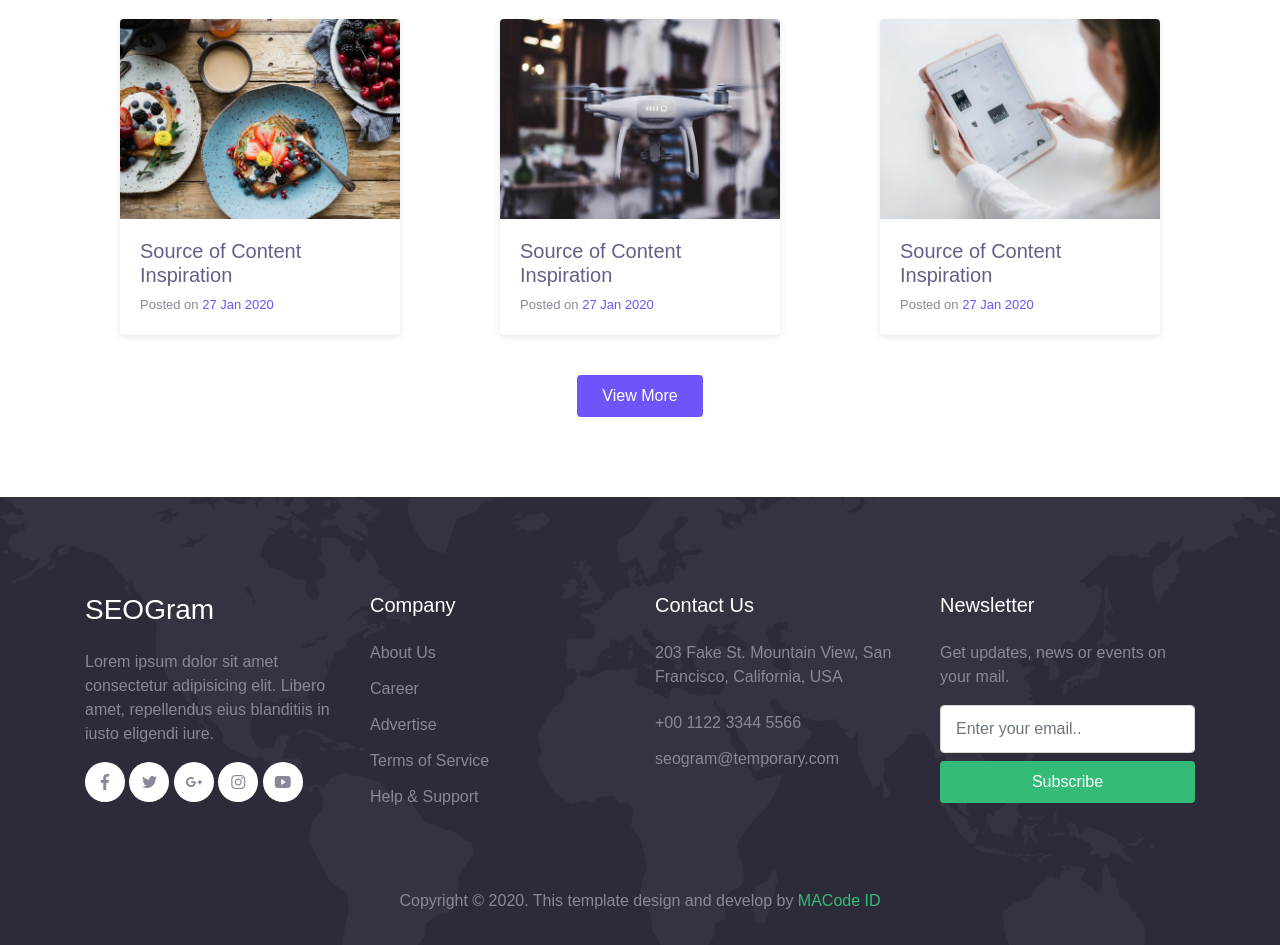
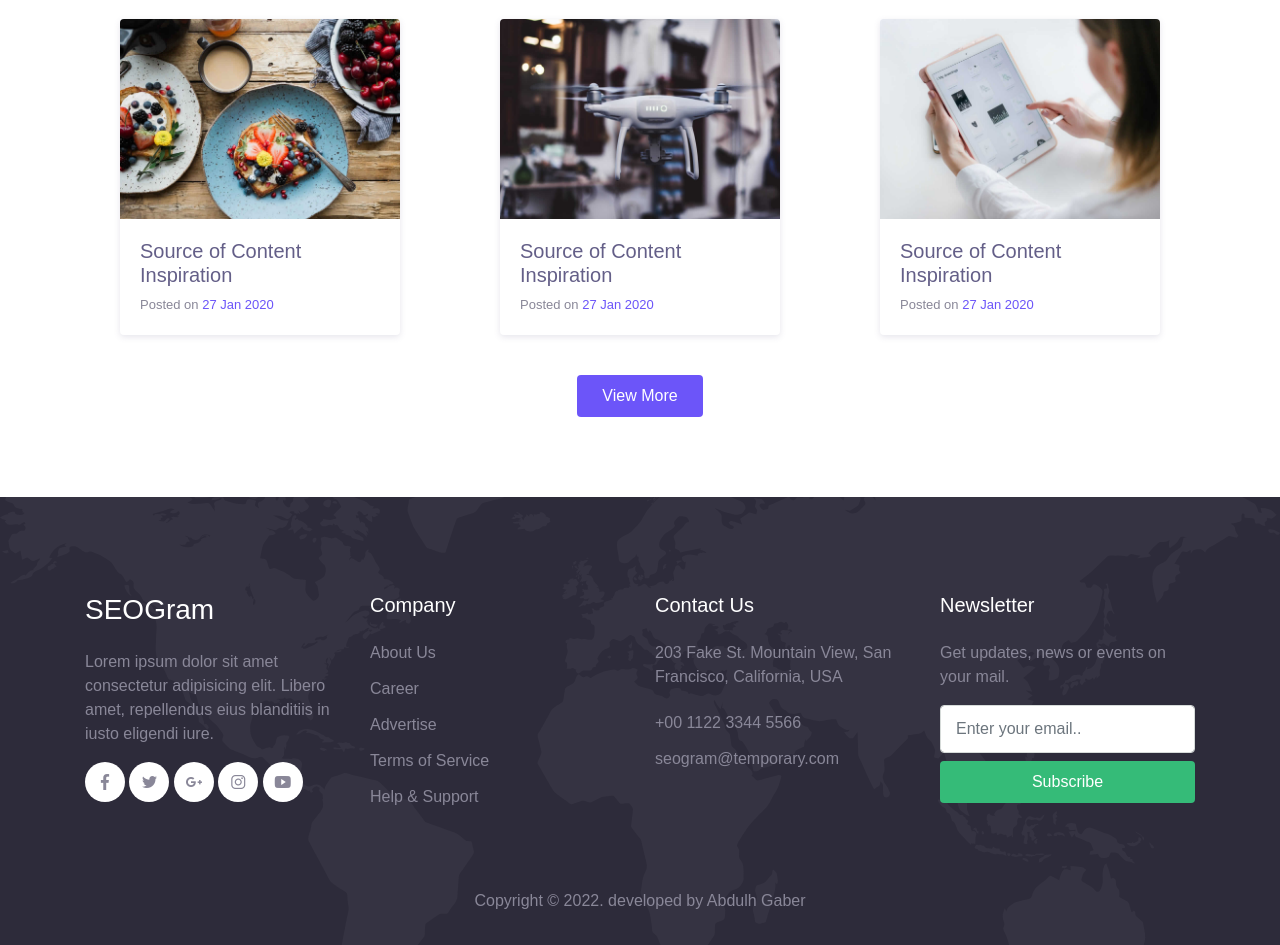
Before and after one commit to AbdullhGaber/SeogramWebsite, a plain HTML site: page index.html in a window 1280 px wide. Shown: the part 4441-5386 px from the top of the page. Drawn offline with Linux system fonts and the light colour scheme; files whose address does not match are found by name.

Commit message:
second commit

```diff
--- a/index.html
+++ b/index.html
@@ -456,7 +456,7 @@
         </div>
       </div>
 
-      <p class="text-center" id="copyright">Copyright &copy; 2020. This template design and develop by <a href="https://macodeid.com/" target="_blank">MACode ID</a></p>
+      <p class="text-center" id="copyright">Copyright &copy; 2022. developed by Abdulh Gaber</p>
     </div>
   </footer>
 
```
